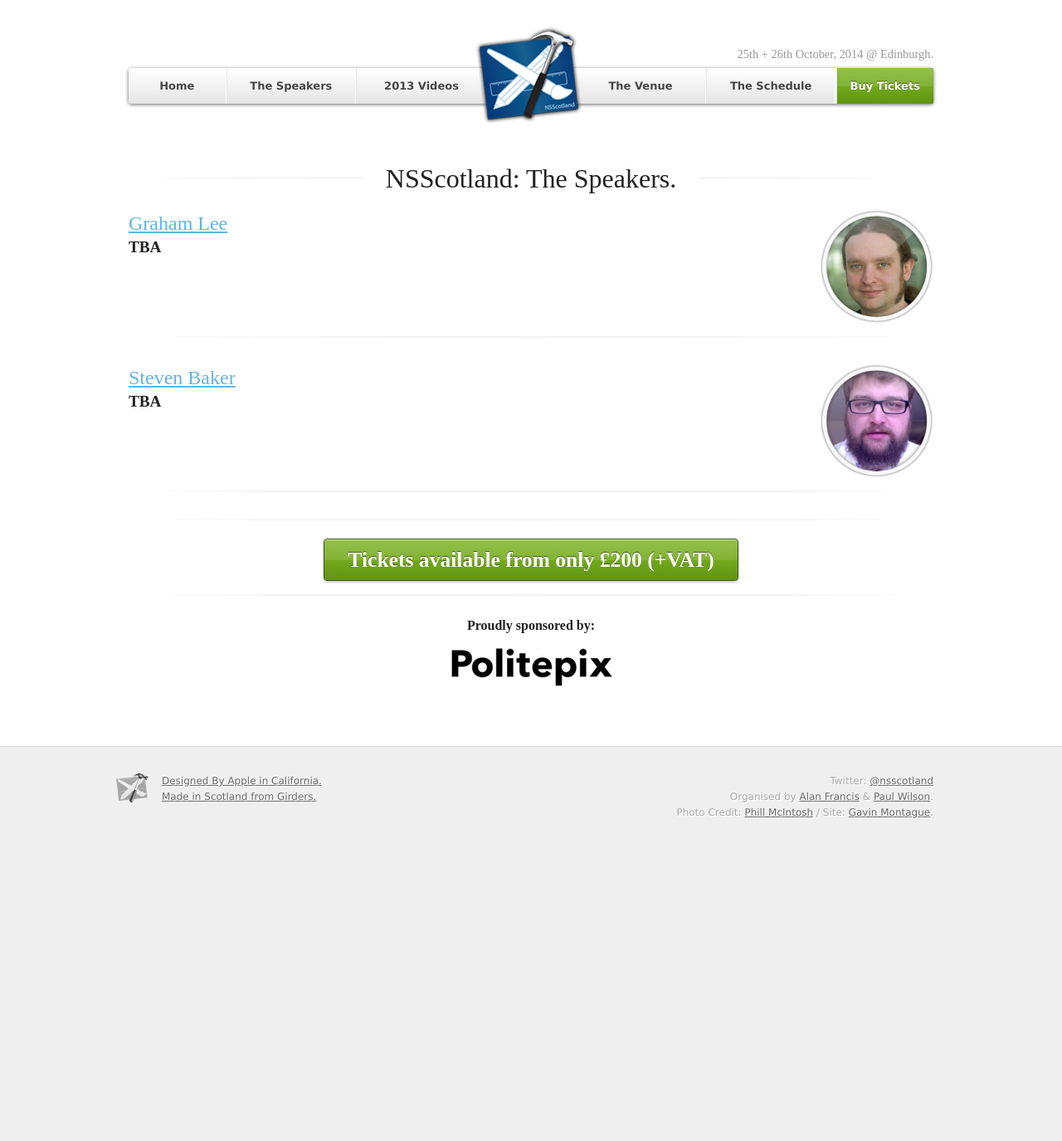
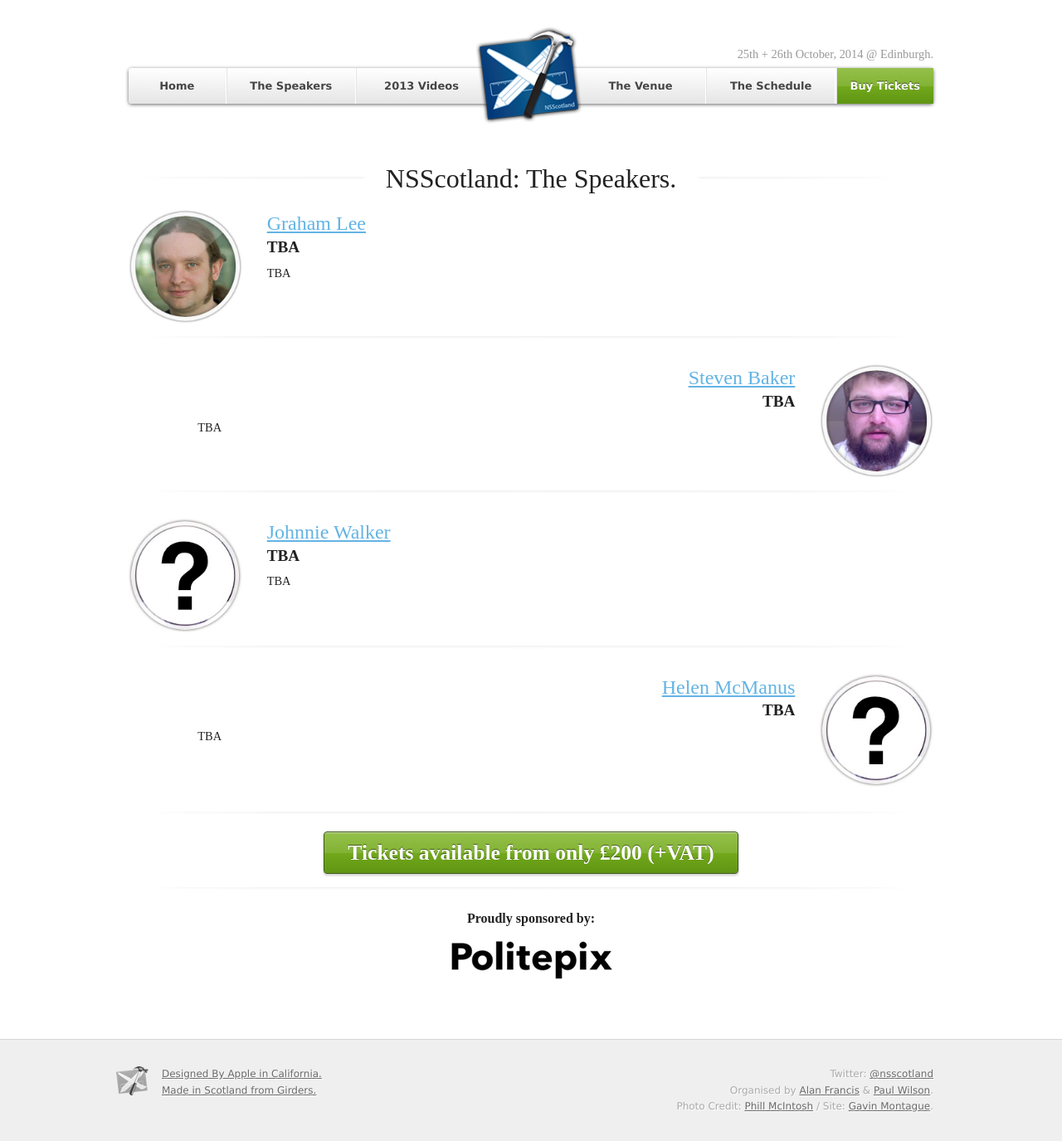
Before and after one commit to acf/nsscotland, a Jekyll site: the page built from speakers.html, in a window 1280 px wide. Shown: the whole page at 83% size. Built offline with Jekyll 4.4.1, drawn with Linux system fonts in a browser that asks for light colours; before the commit the page ends 1022 px from its top, so only the background shows below that.

Commit message:
added helen and johnnie

```diff
--- a/speakers.html
+++ b/speakers.html
@@ -9,24 +9,47 @@
     </div>
   </div>
 
-  <div class="row speaker" id="graham">
-    <div class="large-3 columns">
-      <h3><a href="#" data-reveal-id="graham-lee">Graham Lee</a></h3>
-      <h4>TBA</h4>
-    </div>
+ <div class="row speaker" id="graham">
     <div class="large-2 columns">
         <img src="/images/2013/speakers/graham_lee.jpg" width="100%" />
     </div>
+    <div class="large-9 pull-1 columns">
+      <h3><a href="#" data-reveal-id="graham-lee">Graham Lee</a></h3>
+      <h4>TBA</h4>
+      <p>TBA</p>
+    </div>
   </div>
 
-
-  <div class="row speaker" id="steven">
-    <div class="large-3 columns">
+  <div class="row speaker speaker-alt" id="steven">
+    <div class="large-9 push-1 columns">
       <h3><a href="#" data-reveal-id="steven-baker">Steven Baker</a></h3>
       <h4>TBA</h4>
+      <p>TBA</p>
     </div>
     <div class="large-2 columns">
         <img src="/images/2013/speakers/srbaker.jpg" width="100%" />
+    </div>
+  </div>
+
+ <div class="row speaker" id="johnnie">
+    <div class="large-2 columns">
+        <img src="/images/2013/speakers/johnnie_walker.jpg" width="100%" />
+    </div>
+    <div class="large-9 pull-1 columns">
+      <h3><a href="#" data-reveal-id="johnnie-walker">Johnnie Walker</a></h3>
+      <h4>TBA</h4>
+      <p>TBA</p>
+    </div>
+  </div>
+
+  <div class="row speaker speaker-alt last-speaker" id="helen">
+    <div class="large-9 push-1 columns">
+      <h3><a href="#" data-reveal-id="helen-mcmanus">Helen McManus</a></h3>
+      <h4>TBA</h4>
+      <p>TBA</p>
+    </div>
+    <div class="large-2 columns">
+        <img src="/images/2013/speakers/helen_mcmanus.jpg" width="100%" />
     </div>
   </div>
 
@@ -47,4 +70,20 @@
         <p>Graham is a mobile app developer and security boffin for app agency Agant, based in Leamington Spa. He is the author of Test-Driven iOS Development, Professional Cocoa Application Security and APPropriate Behaviour.</p>
         <a class="close-reveal-modal">&#215;</a>
       </div>
+
+      <div id="johnnie-walker" class="biography reveal-modal medium">
+        <img src="/images/2013/speakers/johnnie_walker.jpg"  />
+        <h3>Johnnie Walker</h3>
+        <h4><a href="http://twitter.com/mrwalker">Random Sequence</a></h4>
+        <p>TBA</p>
+        <a class="close-reveal-modal">&#215;</a>
+      </div>
+
+      <div id="helen-mcmanus" class="biography reveal-modal medium">
+        <img src="/images/2013/speakers/helen_mcmanus.jpg"  />
+        <h3>Helen McManus</h3>
+        <h4><a href="http://twitter.com/invisiblepixels">Invisible Pixels</a></h4>
+        <p>TBA</p>
+        <a class="close-reveal-modal">&#215;</a>
+      </div>
     </div>
```
Also changed, not shown: images/2013/speakers/helen_mcmanus.jpg (added), images/2013/speakers/johnnie_walker.jpg (added).
